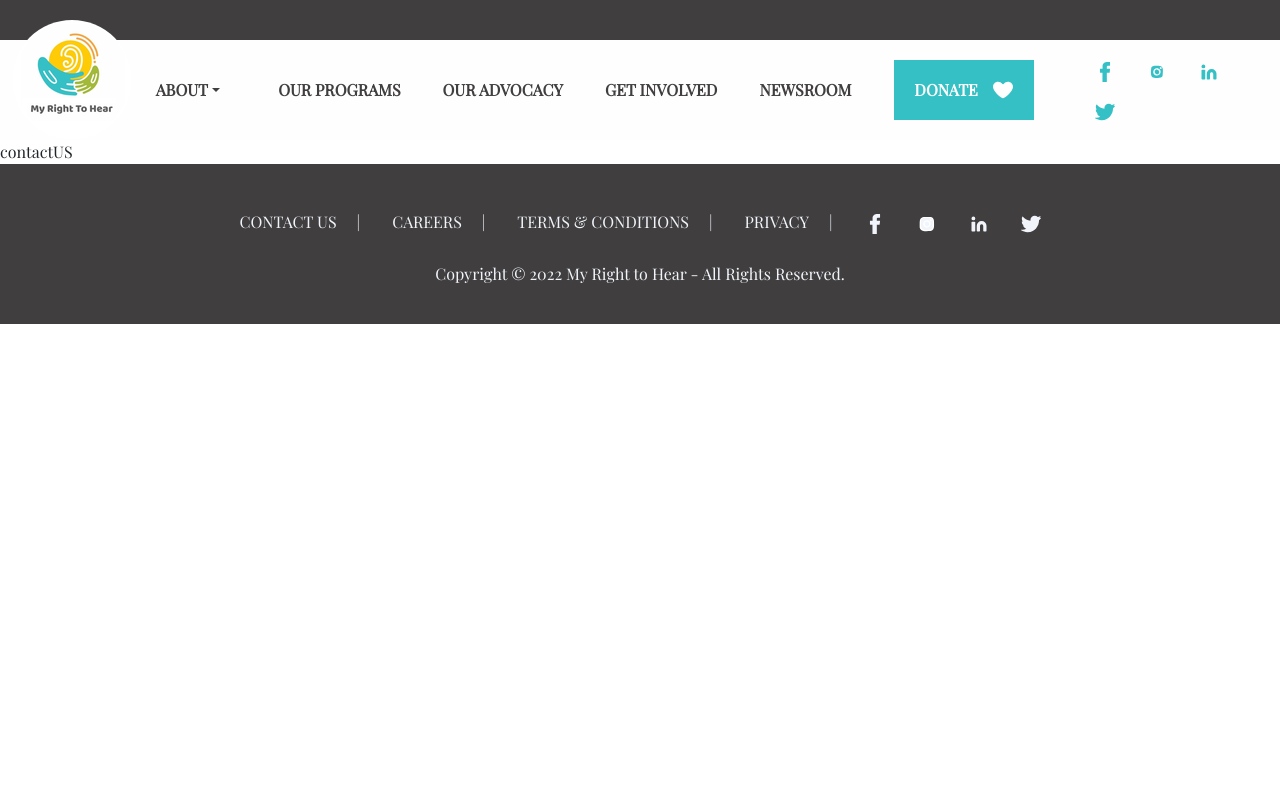
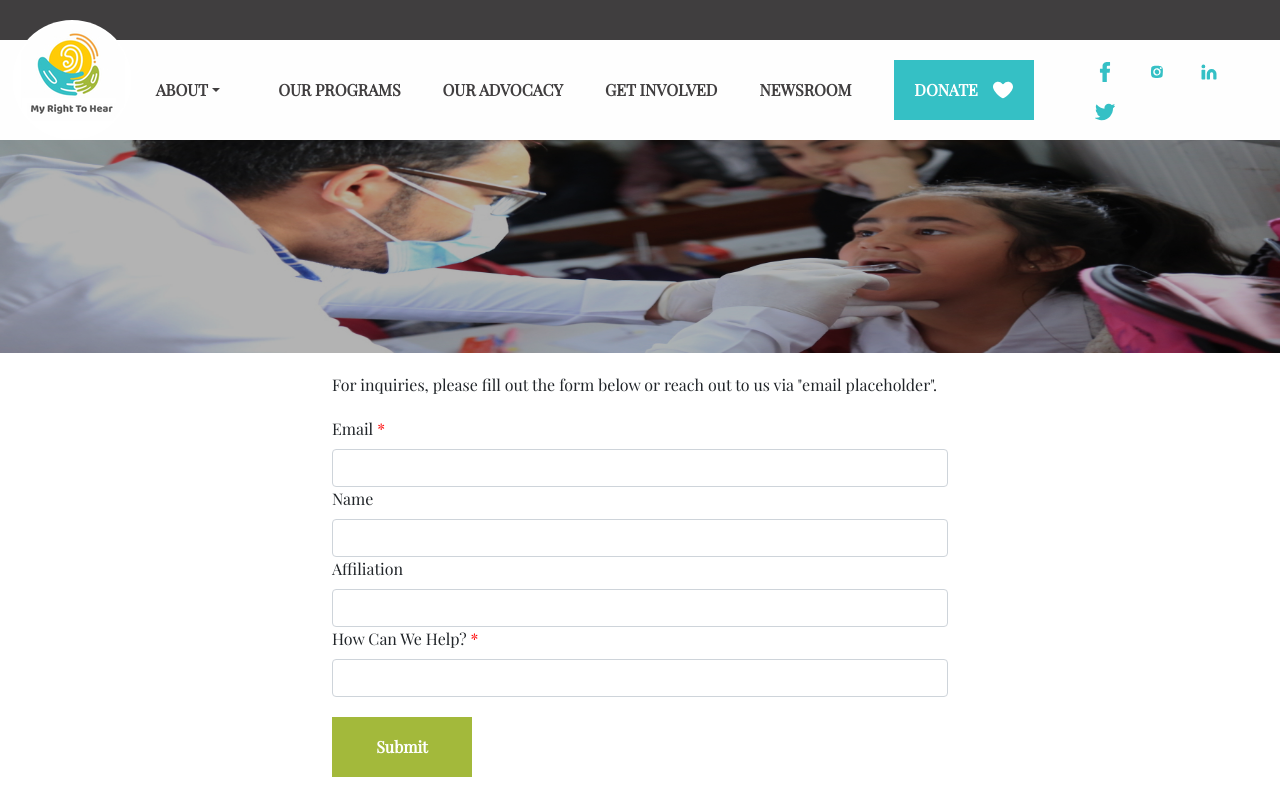
Before and after one commit to hishamss/myrighttohear, a React (Create React App) app in the folder client/: page /contactus in a window 1280 px wide. Shown: the top 800 px of the page. Built offline with nearby package versions, Linux system fonts and the light colour scheme; a web font is replaced by a local one.

Commit message:
style and basic functionality for contact form

```diff
--- a/client/src/components/ContactUs/index.css
+++ b/client/src/components/ContactUs/index.css
@@ -0,0 +1,40 @@
+#contactus-container {
+    padding: 0;
+    margin-bottom: 40px;
+}
+
+#contactImage-container {
+    background: black;
+}
+
+#contactImage{
+    opacity: 0.7;
+    object-fit: cover;
+    width: 100%;
+}
+
+#contactus-form-container {
+    margin-top: 20px;
+   max-width:50%;
+
+}
+
+#contactus-form {
+    margin-top: 20px;
+}
+
+#contactus-form-sbm-btn {
+    margin-top: 20px;
+    margin-bottom: 20px;
+    background-color: #a3b93b;
+    width: 140px;
+    height: 60px;
+    border: 0;
+    border-radius: 0;
+    font-weight: bold;
+
+}
+
+#contactus-form-sbm-btn:hover {
+    background-color: #758a10;
+}
--- a/client/src/components/ContactUs/index.tsx
+++ b/client/src/components/ContactUs/index.tsx
@@ -1,10 +1,43 @@
-import React from 'react';
+import React, {useState} from 'react';
+import { Container, Form, Button} from "react-bootstrap"
 import './index.css';
 
 function ContactUs() {
-    return (
-      <div>contactUS</div>
-    );
+  const [email, setEmail] = useState("");
+  const [name, setName] = useState("");
+  const [affiliation, setAffiliation] = useState("");
+  const [help, setHelp] = useState("");
+
+  const handleContactUsSubmit = (e: React.FormEvent<HTMLFormElement>) => {
+    e.preventDefault();
+    console.log(email, name, affiliation, help)
+
+  }
+  return (
+    <Container fluid id="contactus-container">
+
+      <div id="contactImage-container"><img  id="contactImage" loading="lazy" decoding="async" src="media/contactUs.jpg" alt="ContactUs"/></div>
+
+
+      <Container id="contactus-form-container">
+        <p>
+        For inquiries, please fill out the form below or reach out to us via "email placeholder".
+        </p>
+        <Form id="contactus-form" onSubmit={e => handleContactUsSubmit(e)}>
+          <Form.Group><Form.Label>Email <span style={{color:"red"}}>*</span></Form.Label>
+            <Form.Control name="email" type="email" onChange={(e) => setEmail(e.target.value)}/></Form.Group>
+          <Form.Group><Form.Label>Name</Form.Label>
+            <Form.Control name="name" type="text" onChange={(e) => setName(e.target.value)}/></Form.Group>
+          <Form.Group><Form.Label>Affiliation</Form.Label>
+            <Form.Control name="affiliation" type="text" onChange={(e) => setAffiliation(e.target.value)}/></Form.Group>
+          <Form.Group><Form.Label>How Can We Help? <span style={{color:"red"}}>*</span></Form.Label>
+            <Form.Control name="help" type="text" onChange={(e) => setHelp(e.target.value)}/></Form.Group>
+            <Button id="contactus-form-sbm-btn" type="submit">Submit</Button>
+            <p><span style={{color:"red"}}>*</span> Required</p>
+        </Form>
+      </Container>
+    </Container>
+  );
 
 }
 
--- a/client/src/components/Header/index.css
+++ b/client/src/components/Header/index.css
@@ -39,6 +39,7 @@
 
 .headerNavLinks {
     color: #403e3f !important;
+    text-decoration: none !important;
 }
 
 #donate-btn {
```
Also changed, not shown: client/public/media/contactUs.jpg (added).
